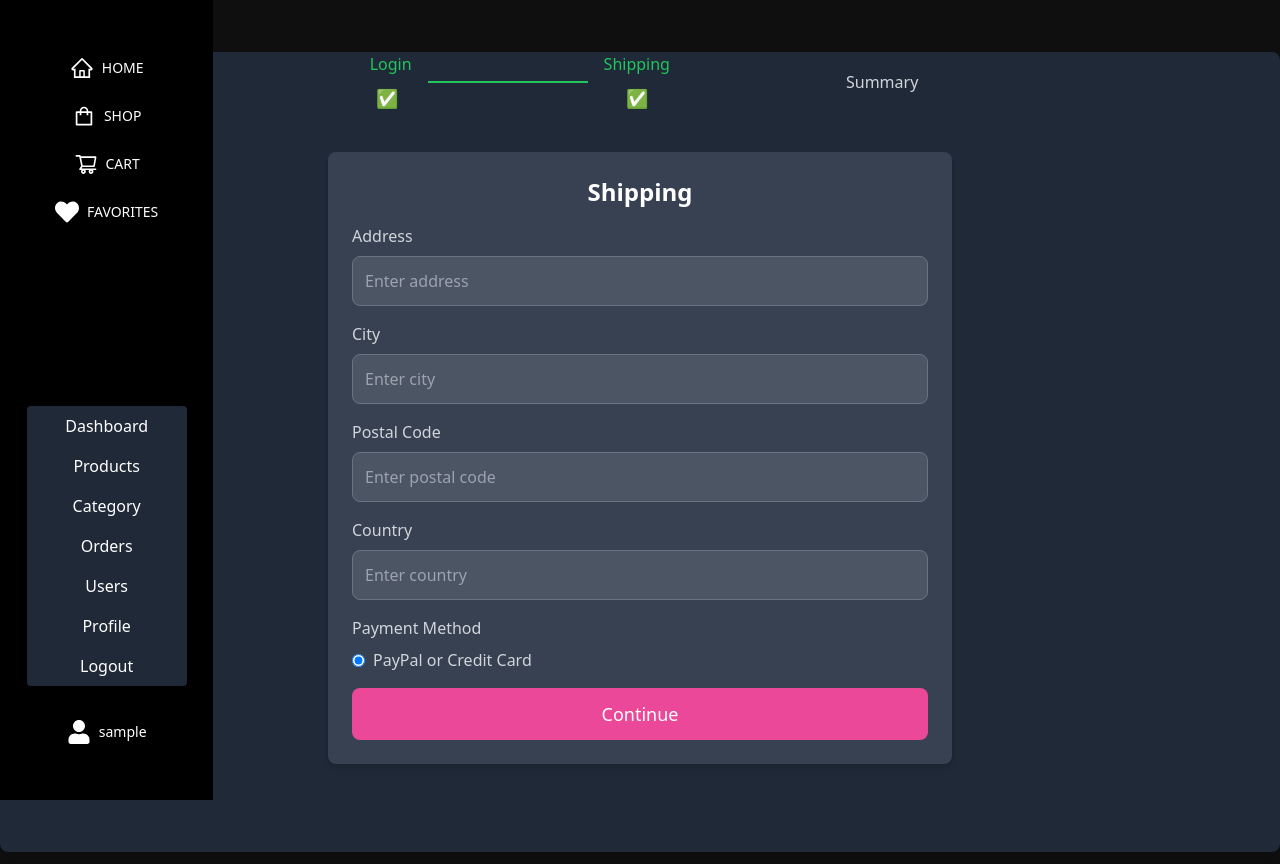
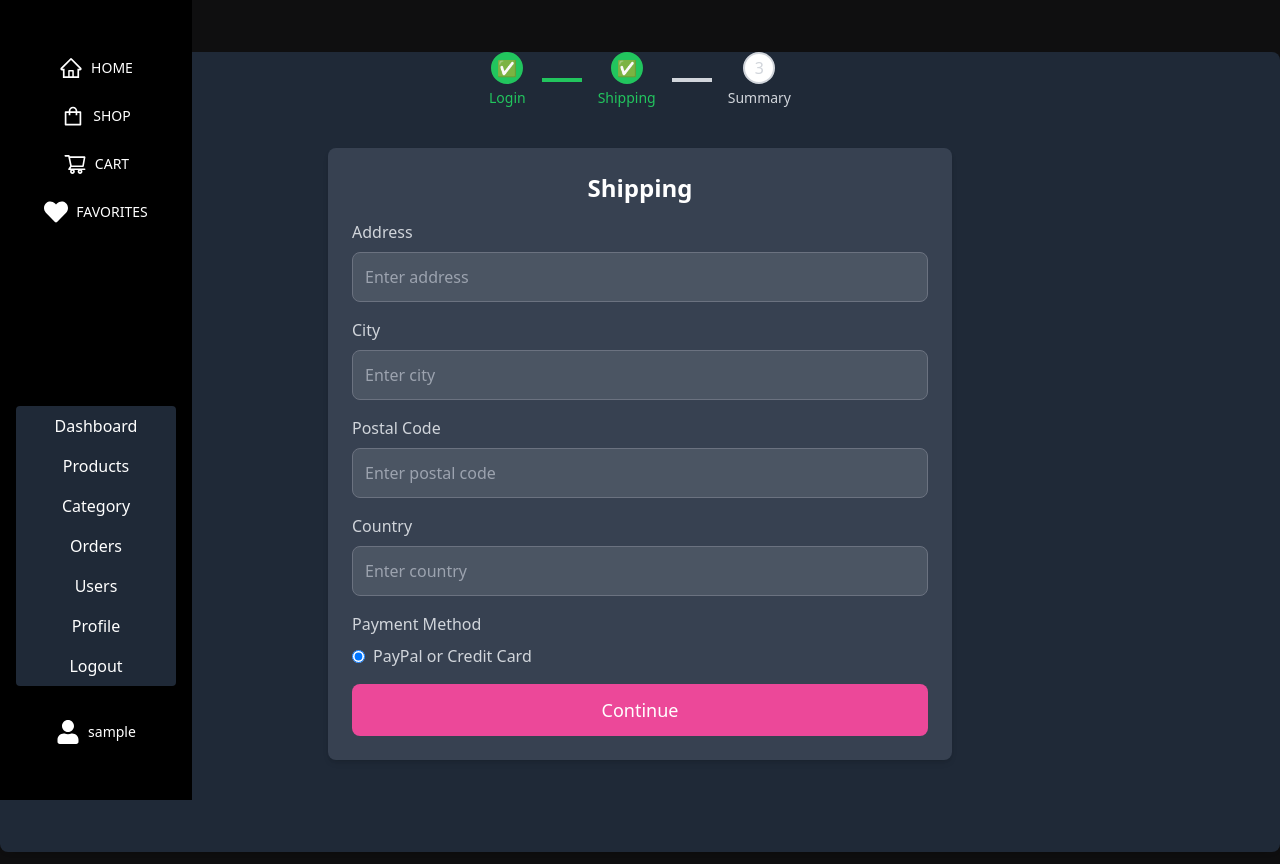
Before and after one commit to kkartikeya22/ecommerce-acamern, a React (Vite) app in the folder frontend/: page /shipping in a window 1280 px wide. Built offline with nearby package versions, Linux system fonts and the light colour scheme; sample sign-in values are in the browser's storage.

Commit message:
last css added

```diff
--- a/frontend/src/components/CategoryForm.jsx
+++ b/frontend/src/components/CategoryForm.jsx
@@ -6,25 +6,29 @@
   handleDelete,
 }) => {
   return (
-    <div className="p-3">
-      <form onSubmit={handleSubmit} className="space-y-3">
+    <div className="p-4 bg-gray-800 rounded-lg shadow-lg">
+      <form onSubmit={handleSubmit} className="space-y-4">
         <input
           type="text"
-          className="py-3 px-4 border rounded-lg w-full"
+          className="py-3 px-4 border border-gray-700 rounded-lg w-full bg-gray-700 text-white focus:outline-none focus:ring-2 focus:ring-pink-500 focus:border-pink-500"
           placeholder="Write category name"
           value={value}
           onChange={(e) => setValue(e.target.value)}
         />
 
         <div className="flex justify-between">
-          <button className="bg-pink-500 text-white py-2 px-4 rounded-lg hover:bg-pink-600 focus:outline-none focus:ring-2 foucs:ring-pink-500 focus:ring-opacity-50">
+          <button
+            type="submit"
+            className="bg-pink-500 text-white py-2 px-4 rounded-lg font-semibold transition-all hover:bg-pink-600 hover:shadow-lg focus:outline-none focus:ring-2 focus:ring-pink-500 focus:ring-opacity-50"
+          >
             {buttonText}
           </button>
 
           {handleDelete && (
             <button
+              type="button"
               onClick={handleDelete}
-              className="bg-red-500 text-white py-2 px-4 rounded-lg hover:bg-red-600 focus:outline-none focus:ring-2 foucs:ring-red-500 focus:ring-opacity-50"
+              className="bg-red-500 text-white py-2 px-4 rounded-lg font-semibold transition-all hover:bg-red-600 hover:shadow-lg focus:outline-none focus:ring-2 focus:ring-red-500 focus:ring-opacity-50"
             >
               Delete
             </button>
--- a/frontend/src/components/Loader.jsx
+++ b/frontend/src/components/Loader.jsx
@@ -1,6 +1,8 @@
 const Loader = () => {
   return (
-    <div className="animate-spin rounded-full h-16 w-16 border-t-4 border-pink-500 border-opacity-50"></div>
+    <div className="flex justify-center items-center h-screen">
+      <div className="animate-spin rounded-full h-12 w-12 border-t-4 border-pink-500 border-opacity-50"></div>
+    </div>
   );
 };
 
--- a/frontend/src/components/Message.jsx
+++ b/frontend/src/components/Message.jsx
@@ -1,16 +1,24 @@
-const Message = ({ variant, children }) => {
+const Message = ({ variant = "info", children }) => {
   const getVariantClass = () => {
     switch (variant) {
-      case "succcess":
-        return "bg-green-100 text-green-800";
+      case "success":
+        return "bg-green-100 text-green-800 border border-green-300";
       case "error":
-        return "bg-red-100 text-red-800";
+        return "bg-red-100 text-red-800 border border-red-300";
+      case "info":
+        return "bg-blue-100 text-blue-800 border border-blue-300";
+      case "warning":
+        return "bg-yellow-100 text-yellow-800 border border-yellow-300";
       default:
-        return "bg-blue-100 text-blue-800";
+        return "bg-gray-100 text-gray-800 border border-gray-300";
     }
   };
 
-  return <div className={`p-4 rounded ${getVariantClass()}`}>{children}</div>;
+  return (
+    <div className={`p-4 rounded-lg ${getVariantClass()}`}>
+      {children}
+    </div>
+  );
 };
 
 export default Message;
--- a/frontend/src/components/Modal.jsx
+++ b/frontend/src/components/Modal.jsx
@@ -3,15 +3,21 @@
     <>
       {isOpen && (
         <div className="fixed inset-0 flex items-center justify-center z-50">
-          <div className="fixed inset-0 bg-black opacity-50"></div>
-          <div className="absolute top-[40%] right-[50%] bg-white p-4 rounded-lg z-10 text-right">
-            <button
-              className="text-black font-semibold hover:text-gray-700 focus:outline-none mr-2"
-              onClick={onClose}
-            >
-              X
-            </button>
-            {children}
+          <div
+            className="fixed inset-0 bg-black opacity-50"
+            onClick={onClose}
+          ></div>
+          <div className="bg-white rounded-lg shadow-lg p-6 mx-4 md:mx-auto md:max-w-lg z-10">
+            <div className="flex justify-end">
+              <button
+                className="text-gray-500 hover:text-red-600 transition-colors duration-200 ease-in-out font-semibold text-xl"
+                onClick={onClose}
+                aria-label="Close modal"
+              >
+                &times;
+              </button>
+            </div>
+            <div className="mt-4">{children}</div>
           </div>
         </div>
       )}
--- a/frontend/src/components/ProgressSteps.jsx
+++ b/frontend/src/components/ProgressSteps.jsx
@@ -1,37 +1,59 @@
 const ProgressSteps = ({ step1, step2, step3 }) => {
   return (
-    <div className="flex justify-center items-center space-x-4">
-      <div className={`${step1 ? "text-green-500" : "text-gray-300"}`}>
-        <span className="ml-2">Login</span>
-        <div className="mt-2 text-lg text-center">✅</div>
+    <div className="flex justify-center items-center space-x-4 mt-6">
+      {/* Step 1: Login */}
+      <div className="flex flex-col items-center">
+        <div
+          className={`w-8 h-8 flex items-center justify-center rounded-full border-2 ${
+            step1 ? "bg-green-500 border-green-500 text-white" : "bg-white border-gray-300 text-gray-300"
+          }`}
+        >
+          {step1 ? '✅' : '1'}
+        </div>
+        <span className={`text-sm mt-1 ${step1 ? "text-green-500" : "text-gray-300"}`}>
+          Login
+        </span>
       </div>
 
-      {step2 && (
-        <>
-          {step1 && <div className="h-0.5 w-[10rem] bg-green-500"></div>}
-          <div className={`${step1 ? "text-green-500" : "text-gray-300"}`}>
-            <span>Shipping</span>
-            <div className="mt-2 text-lg text-center">✅</div>
-          </div>
-        </>
+      {/* Step 1 to Step 2 line */}
+      {step1 && (
+        <div className={`w-10 h-1 ${step2 ? "bg-green-500" : "bg-gray-300"}`}></div>
       )}
 
-      <>
-        {step1 && step2 && step3 ? (
-          <div className="h-0.5 w-[10rem] bg-green-500"></div>
-        ) : (
-          ""
-        )}
+      {/* Step 2: Shipping */}
+      {step2 && (
+        <div className="flex flex-col items-center">
+          <div
+            className={`w-8 h-8 flex items-center justify-center rounded-full border-2 ${
+              step2 ? "bg-green-500 border-green-500 text-white" : "bg-white border-gray-300 text-gray-300"
+            }`}
+          >
+            {step2 ? '✅' : '2'}
+          </div>
+          <span className={`text-sm mt-1 ${step2 ? "text-green-500" : "text-gray-300"}`}>
+            Shipping
+          </span>
+        </div>
+      )}
 
-        <div className={`${step3 ? "text-green-500" : "text-gray-300"}`}>
-          <span className={`${!step3 ? "ml-[10rem]" : ""}`}>Summary</span>
-          {step1 && step2 && step3 ? (
-            <div className="mt-2 text-lg text-center">✅</div>
-          ) : (
-            ""
-          )}
+      {/* Step 2 to Step 3 line */}
+      {step2 && (
+        <div className={`w-10 h-1 ${step3 ? "bg-green-500" : "bg-gray-300"}`}></div>
+      )}
+
+      {/* Step 3: Summary */}
+      <div className="flex flex-col items-center">
+        <div
+          className={`w-8 h-8 flex items-center justify-center rounded-full border-2 ${
+            step3 ? "bg-green-500 border-green-500 text-white" : "bg-white border-gray-300 text-gray-300"
+          }`}
+        >
+          {step3 ? '✅' : '3'}
         </div>
-      </>
+        <span className={`text-sm mt-1 ${step3 ? "text-green-500" : "text-gray-300"}`}>
+          Summary
+        </span>
+      </div>
     </div>
   );
 };
--- a/frontend/src/pages/Auth/Navigation.jsx
+++ b/frontend/src/pages/Auth/Navigation.jsx
@@ -12,6 +12,7 @@
 } from "react-icons/ai";
 import { FaHeart, FaUser } from "react-icons/fa";
 import FavoritesCount from "../Products/FavoritesCount";
+import "./Navigation.css"
 
 const Navigation = () => {
   const { userInfo } = useSelector((state) => state.auth);
```
